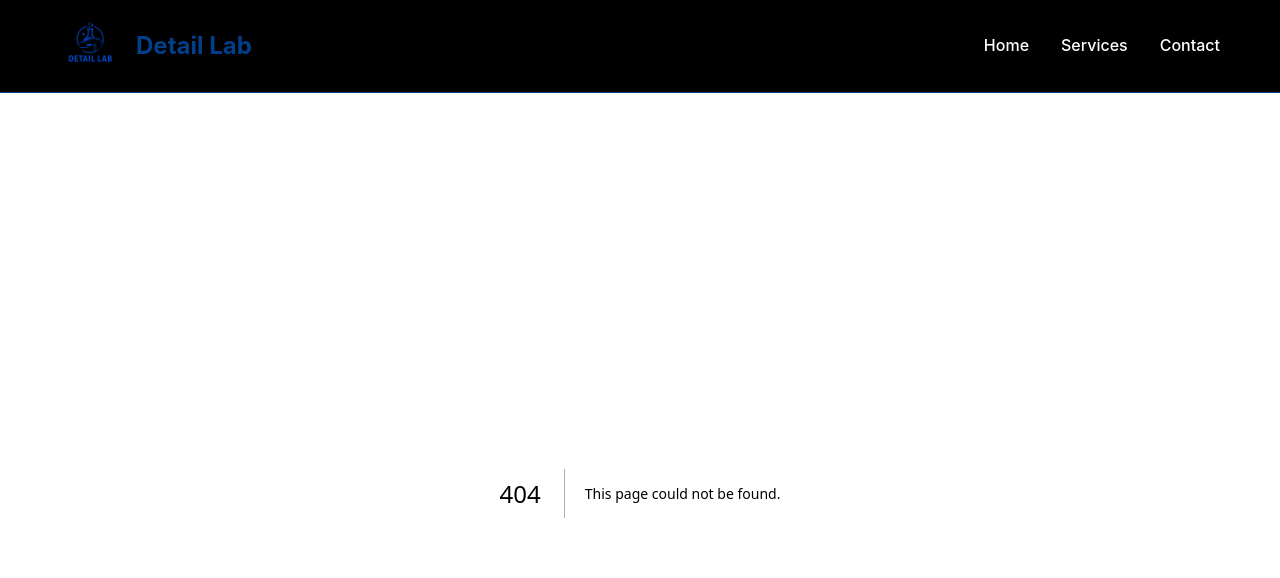
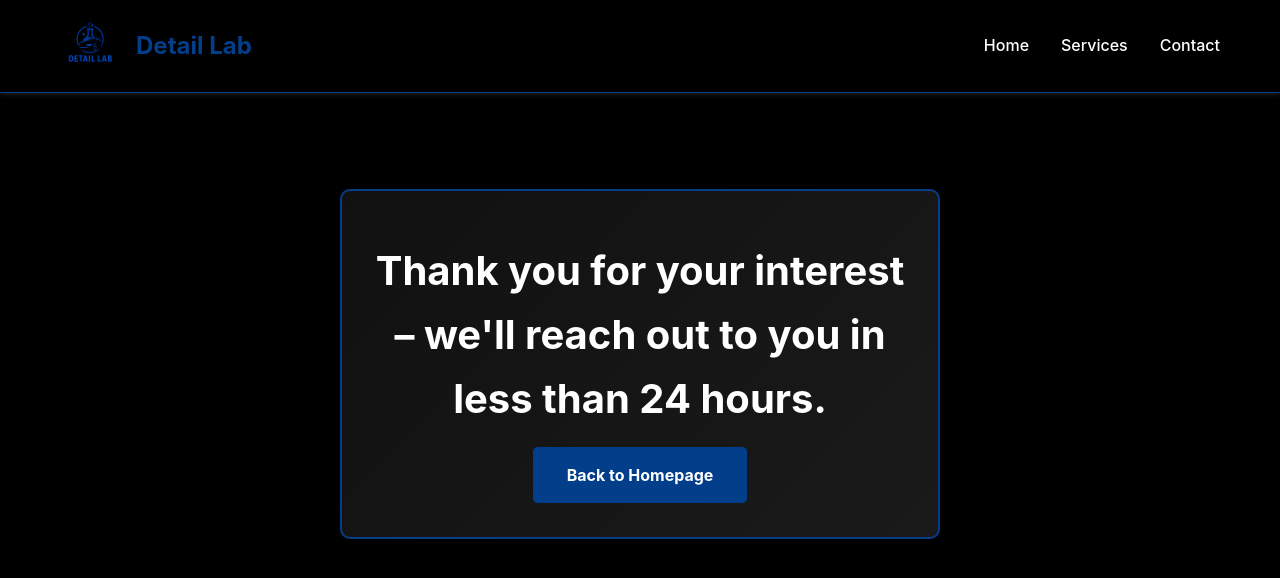
Before and after one commit to akibhabad/the-detail-lab, a Next.js app: page /contacted in a window 1280 px wide. Before the commit this address had no page. Shown: the top 578 px of the page. Built offline with nearby package versions, Linux system fonts and the light colour scheme.

Commit message:
Add contacted page for form redirect

```diff
--- /dev/null
+++ b/pages/contacted.js
@@ -0,0 +1,28 @@
+import Link from 'next/link';
+
+function ContactedPage() {
+  return (
+    <div className="contact-page">
+      <div className="container">
+        <div style={{
+          maxWidth: '600px',
+          margin: '4rem auto',
+          textAlign: 'center',
+          padding: '3rem 2rem',
+          background: 'linear-gradient(135deg, #111111 0%, #1a1a1a 100%)',
+          border: '2px solid #023e8a',
+          borderRadius: '10px'
+        }}>
+          <h1 style={{fontSize: '2.5em', marginBottom: '2rem', color: '#ffffff'}}>
+            Thank you for your interest – we'll reach out to you in less than 24 hours.
+          </h1>
+          <Link href="/" className="cta-button">
+            Back to Homepage
+          </Link>
+        </div>
+      </div>
+    </div>
+  );
+}
+
+export default ContactedPage;
```
